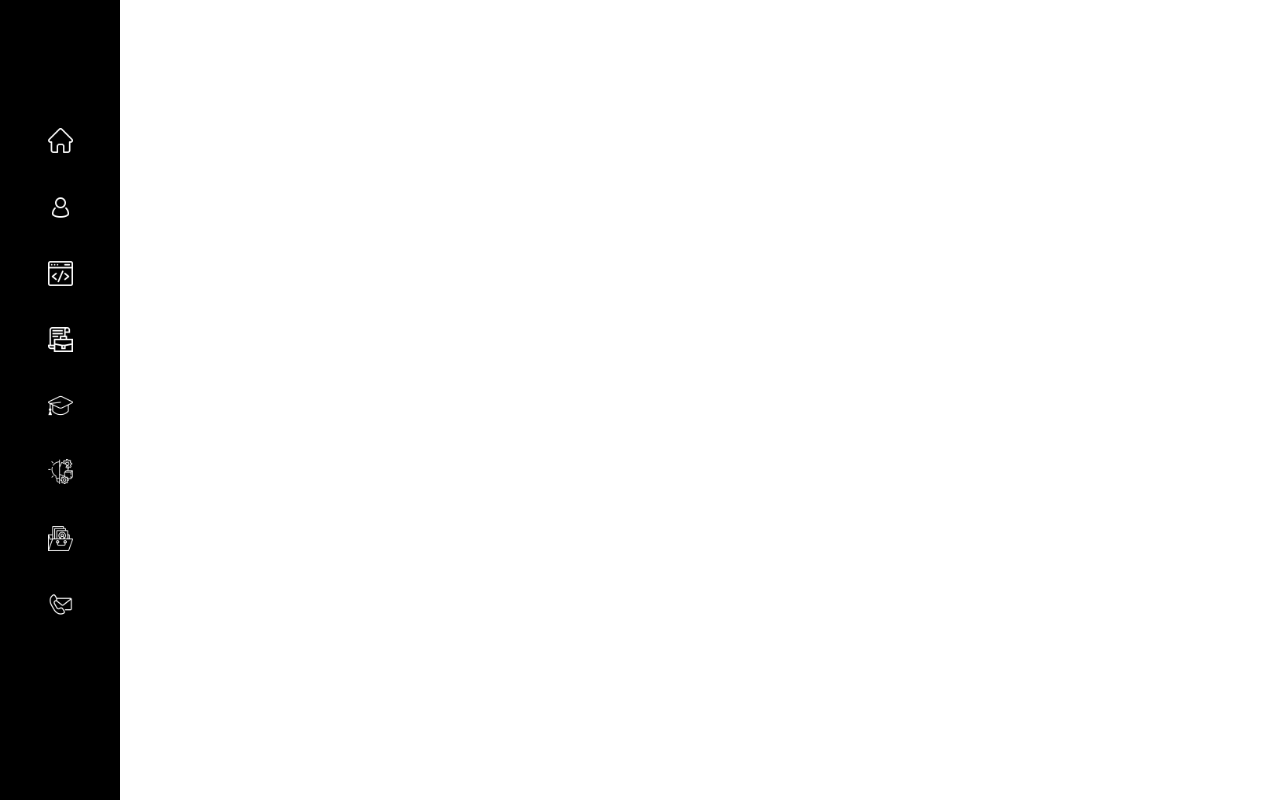
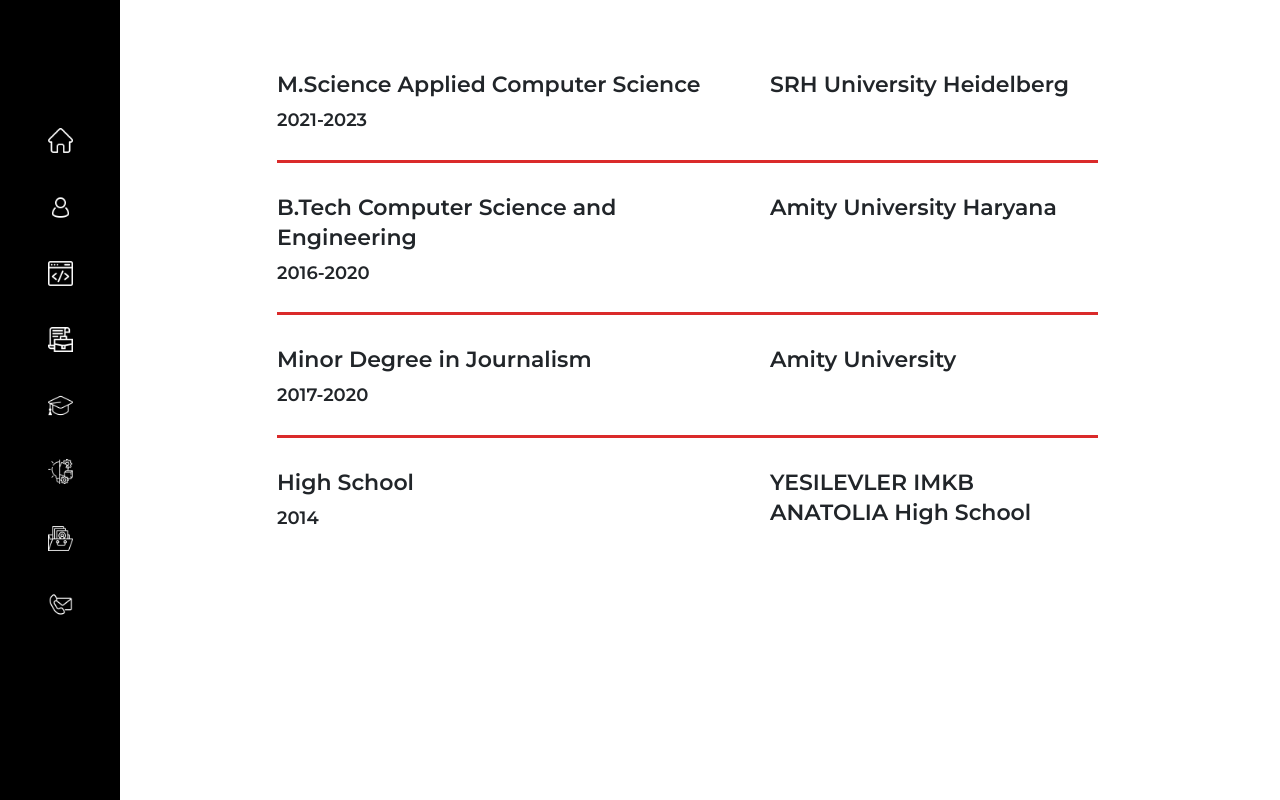
Before and after one commit to EnesAgir-7/React_Portfolio, a React (Create React App) app: page /education in a window 1280 px wide. Before the commit this address had no page. Built offline with nearby package versions, Linux system fonts and the light colour scheme.

Commit message:
education

```diff
--- a/src/App.tsx
+++ b/src/App.tsx
@@ -4,6 +4,7 @@
 import Home from './Pages/Home/Home';
 import "./common/CommonCss.css"
 import About from "./Pages/About/About";
+import Education from "./Pages/Education/Education";
 
 
 function App() {
@@ -13,6 +14,7 @@
       <Routes>
         <Route  path="/" element={<Home />}></Route>
         <Route  path="/about" element={<About />}></Route>
+        <Route  path="/education" element={<Education />}></Route>
       </Routes>
     </div>
   );
--- a/src/Data/Education.json
+++ b/src/Data/Education.json
@@ -9,7 +9,7 @@
       "id":2,
       "coursename":"B.Tech Computer Science and Engineering",
       "courseyear":"2016-2020",
-      "institute":"Amity University"
+      "institute":"Amity University Haryana"
   },
   {
       "id":3,
--- /dev/null
+++ b/src/Pages/Education/Education.css
@@ -0,0 +1,66 @@
+/* #education {height: 100vh;display: flex;justify-content: center;align-items: center;  min-height: 100vh;} */
+#education {
+  padding-top: 0%;
+}
+#education h5 {
+  margin-bottom: 10px;
+  line-height: 22px;
+}
+#education .educationblock {
+  border-bottom: 3px solid rgb(218, 42, 42);
+  margin-bottom: 10px;
+  padding: 20px 0px;
+}
+
+
+#education .educationblock:last-child {
+  border-bottom: 0px;
+}
+#education .tab-pane {
+  padding: 100px;
+  padding-top: 50px;
+}
+#education .nav-tabs {
+  border: 0px;
+}
+#education .nav-tabs .nav-link {
+  border: 0px;
+  background-color: #fff;
+  border: 1px solid #000;
+  border-radius: 0px;
+  margin-right: 10px;
+  color: #000;
+  padding: 5px 40px;
+  font-size: 18px;
+  font-weight: 600;
+}
+#education .nav-tabs .nav-link.active {
+  background-color: #000;
+  color: #fff;
+  border-radius: 0px;
+}
+/* #education .nav-tabs .nav-link.active::after{content: '';
+    display: block;
+    position: absolute;
+    top: 10px;
+    left: 100%;
+    width: 0;
+    height: 0;
+    border-color: transparent transparent transparent red;
+    border-style: solid;
+    border-width: 10px;} */
+
+@media (max-width: 767px) {
+  #education .nav-tabs .nav-link {
+    padding: 5px 30px;
+  }
+}
+
+@media (max-width: 767px) {
+  #education {
+    padding-top: 120px;
+  }
+  #education .tab-pane {
+    padding-top: 20px;
+  }
+}
--- a/src/Pages/Education/Education.tsx
+++ b/src/Pages/Education/Education.tsx
@@ -1,9 +1,41 @@
-import React from 'react'
+import React from "react";
+import "./Education.css";
+import services from "../../Data/Education.json";
 
-function Education() {
+const Education = () => {
   return (
-    <div>Education</div>
-  )
-}
+    <div id="education">
+      <div className="container">
+        <div className="row">
+          <div className="col-sm-11 offset-sm-1">
+            <div className="tab-content">
+              <div className="tab-pane active" id="education">
+                {services.map((item, i) => (
+                <div className="educationblock" key={i}>
+                  <div className="row" key={i}>
+                    <div className="col-sm-7">
+                      <h5 data-aos="fade-left">
+                        {item.coursename}
+                      </h5>
+                      <h6>{item.courseyear}</h6>
+                    </div>
+                    <div className="col-sm-5">
+                      <div className="educationright">
+                        <h5 data-aos="fade-left">{item.institute} </h5>
+                      </div>
+                    </div>
+                  </div>
+                </div>
+                ))}
+              </div>
 
-export default Education
+            </div>
+            <br />
+          </div>
+        </div>
+      </div>
+    </div>
+  );
+};
+
+export default Education;
```
